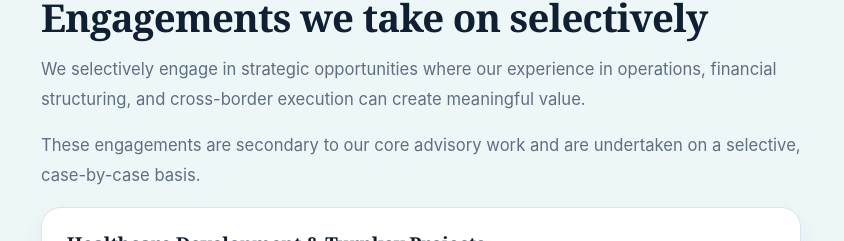
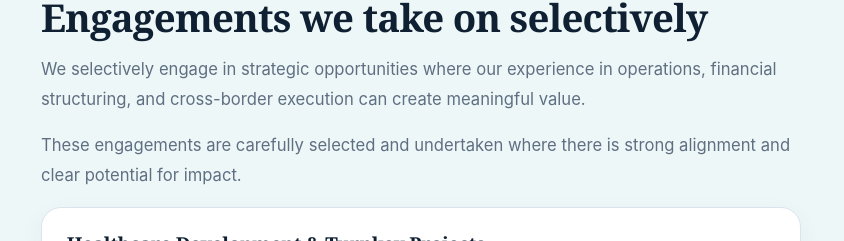
Before and after one commit to pjechete/prosperity-heritage-Advisory-Services, a Next.js app: page / in a window 1280 px wide. Shown: the part 3030-3271 px from the top of the page, without its empty margins (219-1063 px from the left). Built offline with nearby package versions, Linux system fonts and the light colour scheme.

Commit message:
Update page.tsx

```diff
--- a/src/app/page.tsx
+++ b/src/app/page.tsx
@@ -198,8 +198,8 @@ export default function HomePage() {
   meaningful value.
 </p>
           <p className="section-copy">
-            These engagements are secondary to our core advisory work and are
-            undertaken on a selective, case-by-case basis.
+            These engagements are carefully selected and undertaken where there is
+strong alignment and clear potential for impact.
           </p>
 
           <div className="strategic-links">
```
